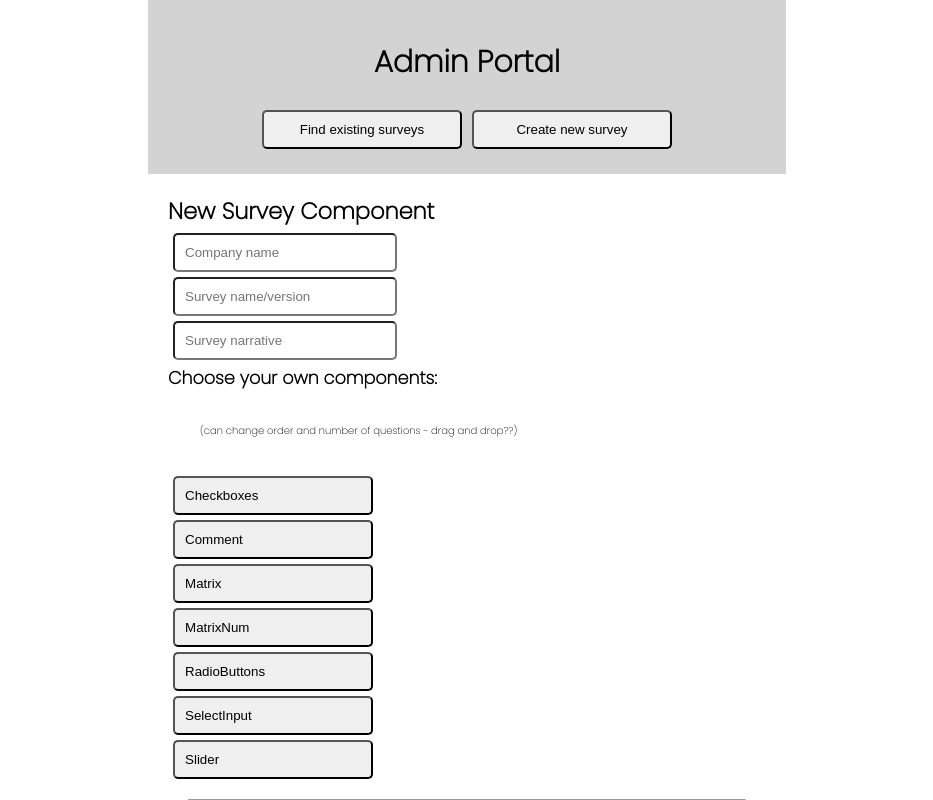
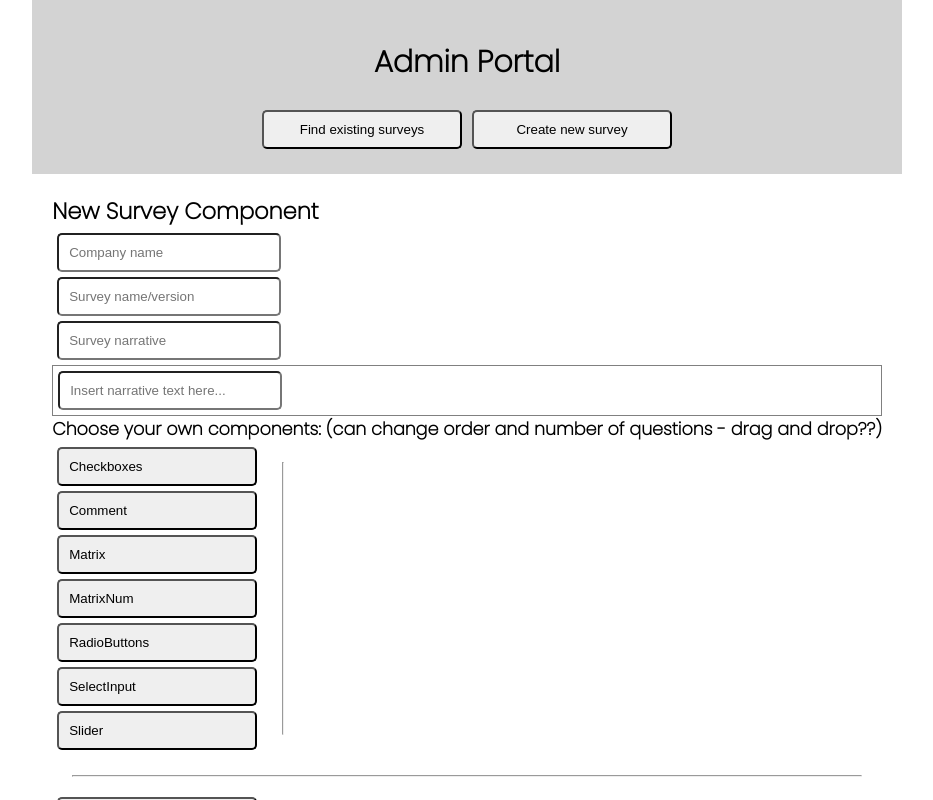
Before and after one commit to fjjes/project3-Hive, a React (Create React App) app in the folder client/: page /admin in a window 1280 px wide. Both pictures are taken after a click on the button "Create new survey". Shown: the top 800 px of the page, without its empty margins (173-1106 px from the left). Built offline with nearby package versions, Linux system fonts and the light colour scheme.

Commit message:
Make Checkboxes and Narrative insertable into Admin Portal

```diff
--- a/client/src/components/AdminQuestions/CheckboxesOne.js
+++ b/client/src/components/AdminQuestions/CheckboxesOne.js
@@ -1,29 +1,5 @@
-// import Checkboxes from "../questiontypes/Checkboxes";
+import React from 'react';
 
-// const CheckboxesOne = ({questionNumber}) => {
-//   return (
-//     <div className="checkboxes-one">
-//       <Checkboxes
-//         question={"Select up to three options:"}
-//         questionNumber={questionNumber}
-//         texts={[
-//           { checked: false, value: "Option 1" },
-//           { checked: false, value: "Option 2" },
-//           { checked: false, value: "Option 3" },
-//           { checked: false, value: "Option 4" },
-//           { checked: false, value: "Option 5" },
-//           { checked: false, value: "Option 6" },
-//           { checked: false, value: "Option 7" },
-//           { checked: false, value: "Option 8" },
-//         ]}
-//       />
-//     </div>
-//    );
-// }
-
-// export default CheckboxesOne;
-
-import React from 'react';
 const options=[
   { checked: false, value: "Option 1" },
   { checked: false, value: "Option 2" },
@@ -34,12 +10,14 @@ const options=[
   { checked: false, value: "Option 7" },
   { checked: false, value: "Option 8" },
 ]
-const question = "This is the question."
-const questionNumber = 8
-function Checkboxes() {
+
+const question = "Select up to three options:"
+const questionNumber = 1
+
+function CheckboxesOne() {
 
   return (
-    <div className="question-component">
+    <div className="question-component admin-question-component">
       <form className="checkbox-form-control">
         <p className="question-intro">Q{questionNumber}.</p><span>
         <p className="question-intro">{question}</p></span>
@@ -61,17 +39,10 @@ function Checkboxes() {
             </div>
             )})
         }
-          {/* <input
-            type="text"
-            label={`Add details for option ${options.length}.`}
-            id="outlined-basic"
-            name="option"
-            value={comment}
-            /> */}
         </div>
       </form>
     </div>
   );
 }
 
-export default Checkboxes;
+export default CheckboxesOne;
--- /dev/null
+++ b/client/src/components/AdminQuestions/NarrativeOne.js
@@ -0,0 +1,11 @@
+import React from "react";
+
+function NarrativeOne() {
+  return (
+    <div className="question-component admin-question-component narrative-component">
+      <input type="text" placeholder="Insert narrative text here..." />
+    </div>
+  );
+}
+
+export default NarrativeOne;
--- a/client/src/components/pages/Admin/AdminPortal.css
+++ b/client/src/components/pages/Admin/AdminPortal.css
@@ -37,3 +37,16 @@
 .admin-container-bottom {
   padding: 20px;
 }
+
+.admin-question-component {
+  border: 1px solid grey;
+}
+
+.admin-question-component label,
+.admin-question-component input {
+  /* display: inline-block; */
+}
+
+.survey-selection-container {
+  display: flex;
+}
--- a/client/src/components/pages/Admin/NewSurvey.js
+++ b/client/src/components/pages/Admin/NewSurvey.js
@@ -2,7 +2,8 @@ import { useState } from "react";
 import "../../../components/Form.css";
 import "./AdminPortal.css";
 import Test from "../../questiontypes/Test";
-import CheckboxesOne from "../../AdminQuestions/CheckboxesOne"
+import CheckboxesOne from "../../AdminQuestions/CheckboxesOne";
+import NarrativeOne from "../../AdminQuestions/NarrativeOne";
 import { v4 as uuidv4 } from "uuid";
 
 const NewSurvey = (props) => {
@@ -18,11 +19,44 @@ const NewSurvey = (props) => {
   function addComponent(e) {
     console.log(e.target.id);
     // setComponentList(componentList.concat(<Test key={componentList.length} /> ))}
-    setComponentList(componentList.concat(<CheckboxesOne key={componentList.length}
+
+    // setComponentList(
+    //   componentList.concat(
+    //     <NarrativeOne
+    //       key={componentList.length}
+    //       question={props.question}
+    //       texts={props.texts}
+    //       questionNumber={props.questionNumber}
+    //     />
+    //   )
+    // );
+
+    // add state??
+    let InsertedComponent
+    switch(e.target.id) {
+      case "checkboxes":
+        console.log('clicked checkboxes')
+        InsertedComponent = CheckboxesOne
+        break;
+      case "comment":
+        console.log('clicked comment')
+        InsertedComponent = NarrativeOne
+        break;
+      default:
+        // code block
+    }
+
+
+    setComponentList(componentList.concat(<InsertedComponent key={componentList.length}
           question={props.question} texts={props.texts} questionNumber={props.questionNumber}
         />
       )
     );
+    // setComponentList(componentList.concat(<CheckboxesOne key={componentList.length}
+    //       question={props.question} texts={props.texts} questionNumber={props.questionNumber}
+    //     />
+    //   )
+    // );
     // console.log(componentList)
   }
 
@@ -62,8 +96,15 @@ const NewSurvey = (props) => {
         placeholder="Survey narrative"
         onChange={(event) => onInputChange(event, setSurveyNarrative)}
       />
-      <h3>Choose your own components:</h3>
-      <p>(can change order and number of questions - drag and drop??)</p>
+      <NarrativeOne
+        onChange={(event) => onInputChange(event, setSurveyNarrative)}
+      />
+
+<h3>Choose your own components: (can change order and number of questions - drag and drop??)</h3>
+
+<div className="survey-selection-container">
+
+      <div className="survey-selection-sidebar">
 
         <button id="checkboxes" onClick={addComponent}>
           Checkboxes
@@ -86,10 +127,15 @@ const NewSurvey = (props) => {
         <button id="slider" onClick={addComponent}>
           Slider
         </button>
+      </div>
 
       <hr style={{ margin: "20px" }} />
 
-      {componentList}
+<div className="survey-selection">
+  <div style={{ backgroundColor: "lightGrey" }}>{componentList}</div>
+
+</div>
+</div>
 
       <hr style={{ margin: "20px" }} />
 
@@ -100,7 +146,9 @@ const NewSurvey = (props) => {
         Survey link to send out (will need to make it actually access a
         survey..):
       </h3>
-      <a href={url} style={{paddingBottom: "20px"}}>{url}</a>
+      <a href={url} style={{ paddingBottom: "20px" }}>
+        {url}
+      </a>
     </div>
   );
 };
```
Lines whose indentation alone changed are shown as unchanged.
